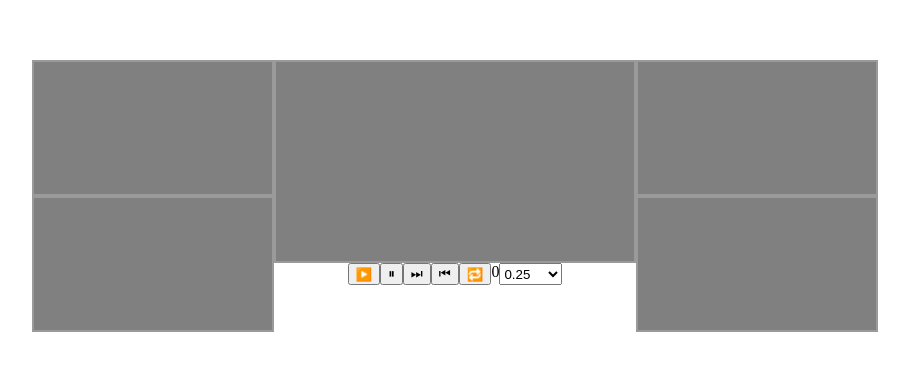
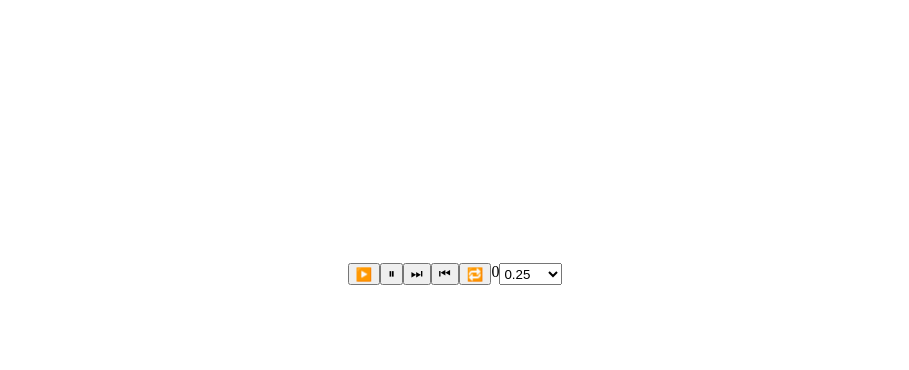
Before and after one commit to bobanko/starshipPlayer, a website built with webpack: page index.html in a window 1280 px wide. Shown: the part 204-574 px from the top of the page, without its empty margins (185-1094 px from the left). Built offline with nearby package versions, Linux system fonts and the light colour scheme.

Commit message:
style cleanup

```diff
--- a/src/dashboard.less
+++ b/src/dashboard.less
@@ -1,6 +1,4 @@
-@camera_width: 240px;
-@camera_height: 134px;
-@camera_front_modifier: 1.5;
+@import 'player';
 
 body {
   display: flex;
@@ -17,27 +15,5 @@ body {
   .column {
     display: flex;
     flex-direction: column;
-
-    canvas {
-      width: @camera_width;
-      height: @camera_height;
-
-      @canvas_bg: gray;
-
-      background-color: @canvas_bg;
-      box-shadow: inset 0px 0px 0px 1px lighten(@canvas_bg, 10%);
-      border: 1px solid lighten(@canvas_bg, 10%);
-
-      &.front_camera {
-        width: @camera_width*@camera_front_modifier;
-        height: @camera_height*@camera_front_modifier;
-      }
-    }
-
   }
 }
-
-.playback-control-panel{
-  display: flex;
-  justify-content: center;
-}
```
